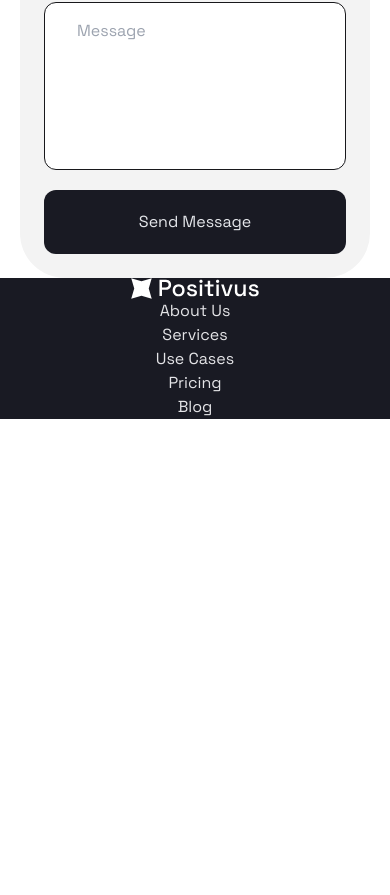
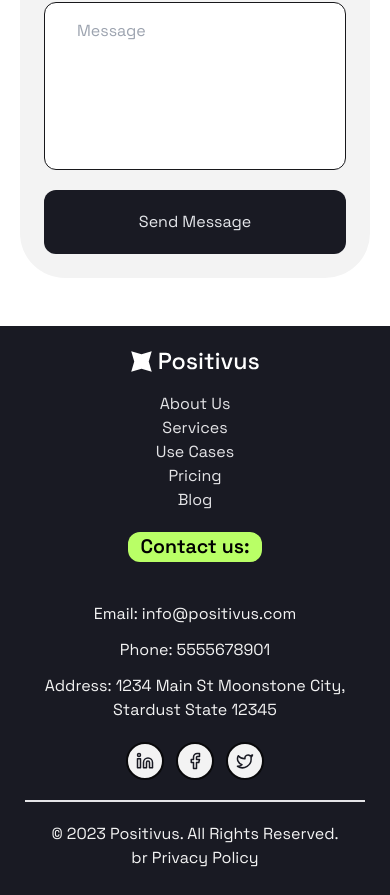
Before and after one commit to LucasMCFidelis/Positivus-Landing-Page, a React (Vite) app: page / in a window 390 px wide. Shown: the part 8356-9251 px from the top of the page. Before the commit the page ends 8775 px from the top, so only its background shows below. Built offline with nearby package versions, Linux system fonts and the light colour scheme; what @savvywombat/tailwindcss-grid-areas would draw is missing.

Commit message:
Estrutura inicial SectionFooter, focada no design mobile

```diff
--- a/src/app.tsx
+++ b/src/app.tsx
@@ -1,6 +1,5 @@
 import { tv } from "tailwind-variants";
-import { Card } from "./components/cards";
-import "./index.css"
+import "./index.css";
 import { MarketingCard } from "./components/marketingCard";
 import Marquee from "react-fast-marquee";
 import { Section } from "./components/sectionPage";
@@ -32,7 +31,7 @@ export const paragraph = tv({
 
 export function App() {
   return (
-    <main className="">
+    <main className="space-y-12">
       <div className="flex flex-col w-full px-5 space-y-12 md:px-12 lg:px-24">
         <Section.HeaderMain />
         <MarketingCard
@@ -59,7 +58,7 @@ export function App() {
         <Section.Testimonials />
         <Section.ContactUs />
       </div>
-      <Section.Footer />
+      <div className="space-y-12 lg:px-24"><Section.Footer/></div>
     </main>
   )
 }
--- a/src/components/cards/CardWrapper.tsx
+++ b/src/components/cards/CardWrapper.tsx
@@ -5,7 +5,7 @@ import { twMerge } from "tailwind-merge"
 interface CardWrapperProps {
     bgColor?: "primary" | "secondary" | "tertiary" | undefined
     size?: "sm" | "md" | "lg" | "full"
-    rounded?: "sm" | "lg"
+    rounded?: "none" | "sm" | "lg" | "lgTop"
     border?: "none" | "basic"
     className?: string
     children: ReactNode
@@ -28,8 +28,10 @@ export function CardWrapper({ bgColor, size, rounded, border, children, classNam
                 full: 'h-full'
             },
             roundedCard: {
+                none: 'rounded-none',
                 sm: 'rounded-xl',
-                lg: 'rounded-[45px]'
+                lg: 'rounded-[45px]',
+                lgTop: 'rounded-t-[45px]'
             },
             borderCard: {
                 none: 'border-none',
--- a/src/components/sectionPage/SectionFooter.tsx
+++ b/src/components/sectionPage/SectionFooter.tsx
@@ -1,10 +1,44 @@
+import { Facebook, Linkedin, Twitter } from "lucide-react";
+import { Button } from "../button";
 import { Card } from "../cards";
 
 export function SectionFooter() {
-    return(
-        <div className="bg-[#191A23] w-screen flex flex-col items-center">
-            <Card.Logo styleLogo="white" size="md"/>
+    const contactUs = [
+        ["Email", "info@positivus.com"],
+        ["Phone", "5555678901"],
+        ["Address", "1234 Main St Moonstone City, Stardust State 12345"]
+    ]
+    return (
+        <Card.Wrapper
+            bgColor="tertiary"
+            size="full"
+            rounded={innerWidth < 1024 ? "none" : "lgTop"}
+            className="flex flex-col items-center gap-5"
+        >
+            <Card.Logo styleLogo="white" size="md" />
             <Card.Nav direction="dynamic" ></Card.Nav>
-        </div>
+            <div className="flex flex-col gap-3 justify-center items-center">
+                <h3 className="text-title-3-mobile lg:first-line:text-title-3-desktop text-center bg-[#B9FF66] px-3 rounded-xl font-semibold mb-7">Contact us:</h3>
+                {contactUs.map((item) => (
+                    <p className="text-paragraph-mobile md:text-paragraph-desktop text-center text-[#f3f3f3]">{item[0]}: {item[1]}</p>
+                ))}
+            </div>
+            <div className="flex gap-3 justify-center items-center">
+                <Button colorBG={"white"} rounded="full" className="" >
+                    <Linkedin color="#191A23" size={18} />
+                </Button>
+                <Button colorBG={"white"} rounded="full" className="" >
+                    <Facebook color="#191A23" size={18} />
+                </Button>
+                <Button colorBG={"white"} rounded="full" className="" >
+                    <Twitter color="#191A23" size={18} />
+                </Button>
+            </div>
+            <div className="h-0.5 w-full bg-zinc-200" />
+            <div className="">
+                <p className="text-paragraph-mobile md:text-paragraph-desktop text-center text-[#f3f3f3]">© 2023 Positivus. All Rights Reserved.<br /> br
+                    Privacy Policy</p>
+            </div>
+        </Card.Wrapper>
     )
 }
```
